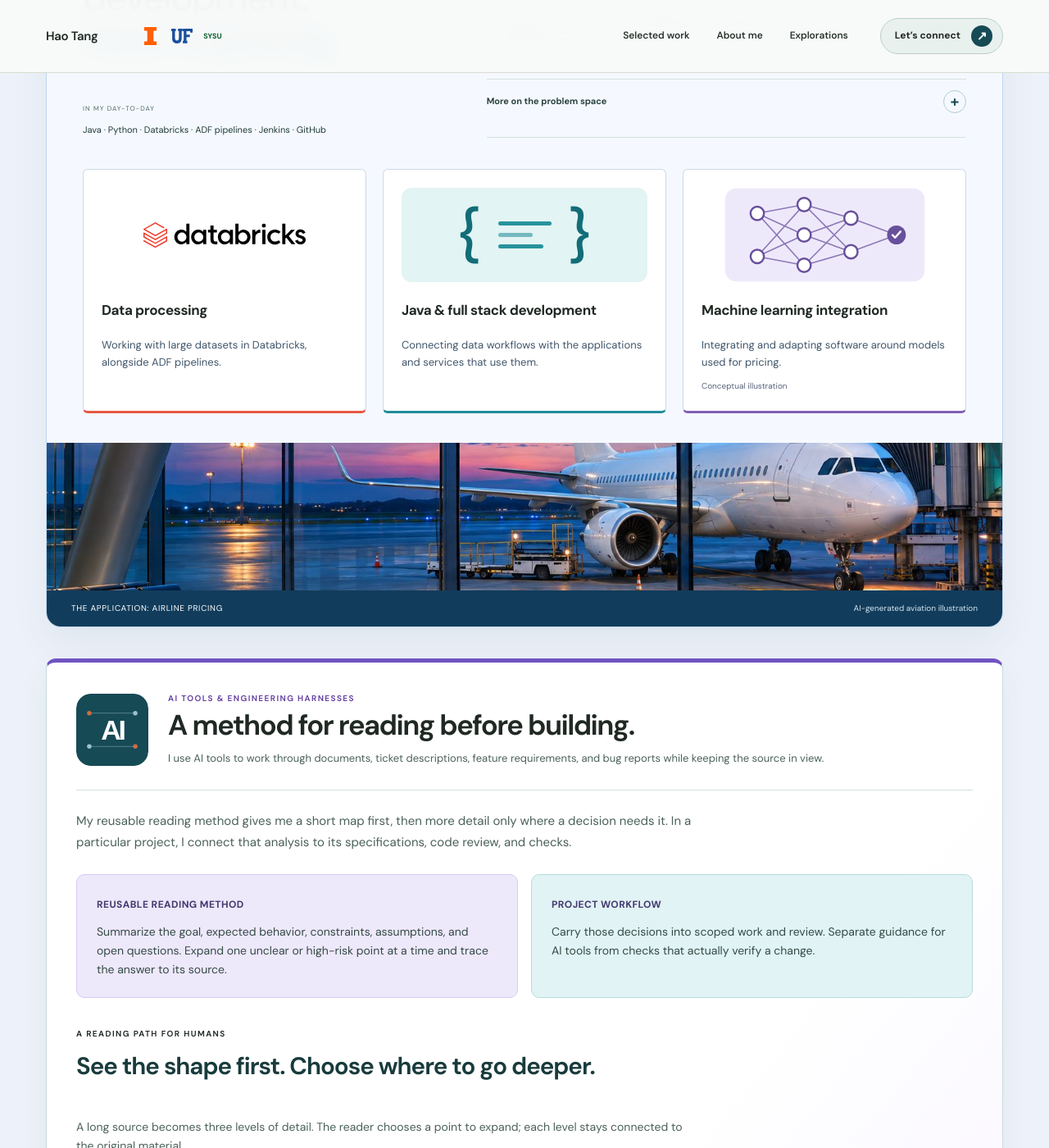
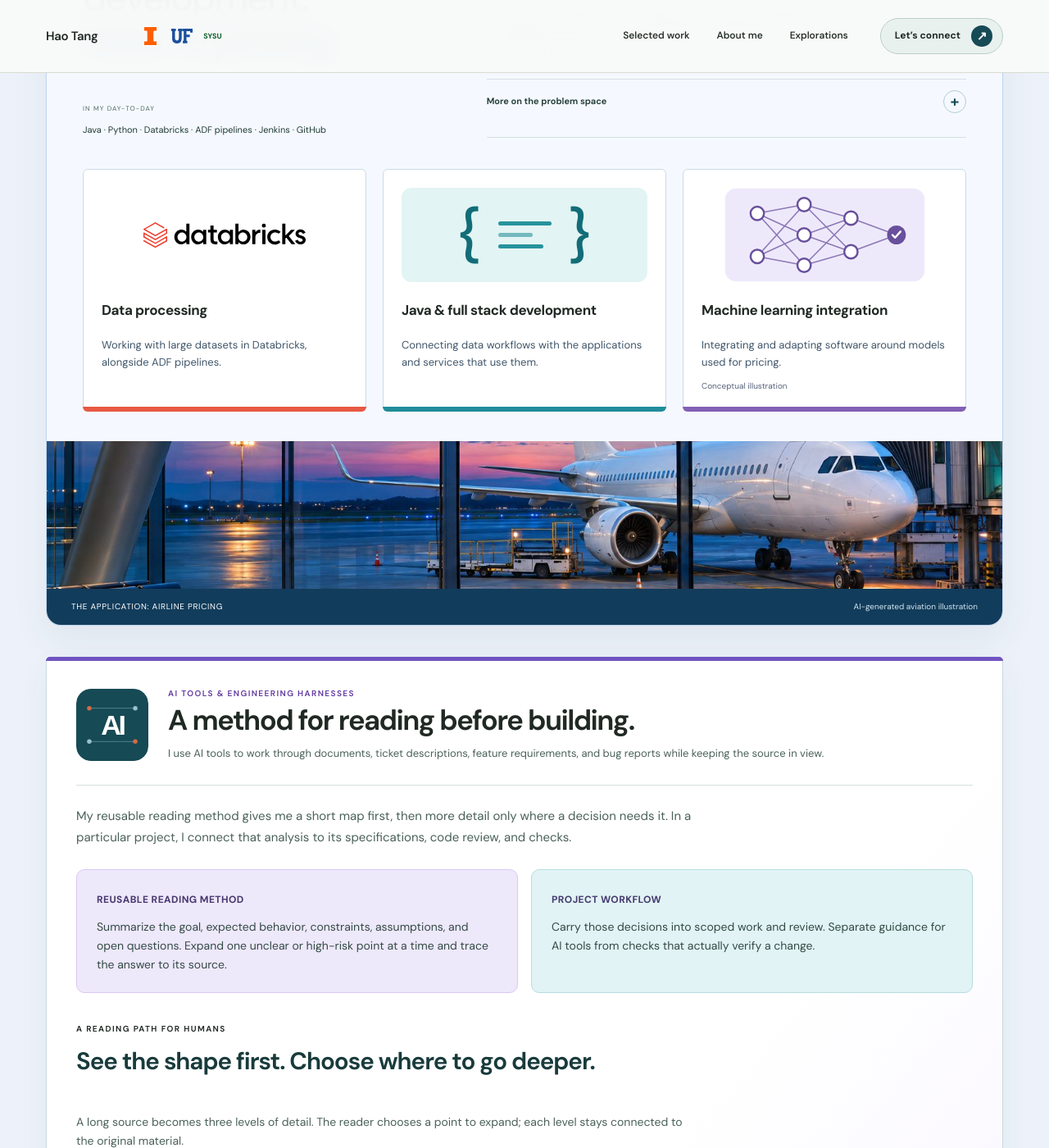
Before and after one commit to tanghao205/tanghao205.github.io, a Jekyll site: the page index.html, which Jekyll copies as it is, in a window 1280 px wide and 1400 px high, scrolled down 1260 px. Shown: the whole window at 82% size. Built offline with Jekyll 4.4.1, drawn with Linux system fonts in a browser that asks for light colours.

Commit message:
Refine card accents and add touch-friendly university labels

```diff
--- a/assets/portfolio/main.js
+++ b/assets/portfolio/main.js
@@ -1,5 +1,31 @@
 const navigation = document.querySelector("#navigation");
 const menuButton = document.querySelector(".menu-toggle");
+
+document.querySelectorAll(".university-trigger").forEach((button) => {
+  const label = document.getElementById(button.getAttribute("popovertarget"));
+  const positionLabel = () => {
+    const rect = button.getBoundingClientRect();
+    label.style.top = `${rect.bottom + 10}px`;
+    const width = label.getBoundingClientRect().width || Math.min(300, innerWidth - 32);
+    label.style.left = `${Math.max(16, Math.min(rect.left, innerWidth - width - 16))}px`;
+  };
+  label.addEventListener("beforetoggle", (event) => {
+    if (event.newState === "open") positionLabel();
+  });
+  label.addEventListener("toggle", () => {
+    const open = label.matches(":popover-open");
+    button.setAttribute("aria-expanded", String(open));
+    if (open) positionLabel();
+  });
+  button.addEventListener("pointerenter", (event) => {
+    if (event.pointerType === "mouse") label.showPopover();
+  });
+  button.addEventListener("pointerleave", (event) => {
+    if (event.pointerType === "mouse") label.hidePopover();
+  });
+  window.addEventListener("resize", () => label.hidePopover());
+  window.addEventListener("scroll", () => label.hidePopover(), { passive: true });
+});
 
 function closeMenu() {
   menuButton.setAttribute("aria-expanded", "false");
--- a/assets/portfolio/style.css
+++ b/assets/portfolio/style.css
@@ -186,6 +186,31 @@ ul {
   display: block;
   object-fit: contain;
 }
+.university-trigger {
+  display: grid;
+  place-items: center;
+  width: 100%;
+  height: 100%;
+  padding: 0;
+  border: 0;
+  background: transparent;
+  color: inherit;
+  cursor: pointer;
+}
+.university-tooltip {
+  position: fixed;
+  inset: auto;
+  margin: 0;
+  max-width: min(300px, calc(100vw - 32px));
+  padding: 10px 14px;
+  border: 1px solid var(--line);
+  border-radius: 6px;
+  background: #fff;
+  color: var(--ink);
+  box-shadow: 0 4px 16px #233b4520;
+  font-size: 14px;
+  line-height: 1.5;
+}
 .university-initials {
   font-size: 9px;
   font-weight: 650;
@@ -199,6 +224,10 @@ ul {
 .badge-illinois img {
   width: 20px;
   height: 24px;
+}
+.badge-florida img {
+  width: 26px;
+  height: 26px;
 }
 .badge-illinois,
 .badge-florida,
@@ -2432,8 +2461,21 @@ dialog::backdrop {
 }
 /* Color separates the reading depth; disclosure controls reveal practical detail. */
 .harness-section {
-  border-top: 5px solid #7053c1;
+  position: relative;
+  border-top: 1px solid #cbdadd;
+  border-radius: 6px;
   background: linear-gradient(130deg, #fff 55%, #f5f0ff);
+}
+.harness-section::before {
+  position: absolute;
+  top: -1px;
+  left: -1px;
+  right: -1px;
+  height: 5px;
+  border-radius: 6px 6px 0 0;
+  background: #7053c1;
+  content: "";
+  pointer-events: none;
 }
 .harness-heading .eyebrow {
   color: #6640a3;
@@ -2540,17 +2582,44 @@ dialog::backdrop {
   padding-top: 15px;
 }
 .harness-source {
-  border-radius: 8px;
+  position: relative;
+  border-radius: 6px;
+  border-left: 0;
+  padding-left: 26px;
   background: #eef0ff;
   border-left-color: #7053c1;
 }
+.harness-source::before {
+  position: absolute;
+  top: 0;
+  bottom: 0;
+  left: 0;
+  width: 4px;
+  border-radius: 6px 0 0 6px;
+  background: #7053c1;
+  content: "";
+  pointer-events: none;
+}
 .harness-source span {
   color: #59438c;
 }
 .harness-handoff {
-  border-radius: 10px;
+  position: relative;
+  border-radius: 6px;
   background: #e6effb;
-  border-left-color: #437bbd;
+  border-left: 0;
+  padding-left: 26px;
+}
+.harness-handoff::before {
+  position: absolute;
+  top: 0;
+  bottom: 0;
+  left: 0;
+  width: 4px;
+  border-radius: 6px 0 0 6px;
+  background: #437bbd;
+  content: "";
+  pointer-events: none;
 }
 .harness-handoff span {
   color: #245b94;
@@ -3201,6 +3270,7 @@ dialog::backdrop {
   line-height: 1.5;
 }
 .focus-capabilities > div {
+  position: relative;
   padding: 22px;
   border: 1px solid #cdd9e5;
   border-radius: 6px;
@@ -3233,13 +3303,24 @@ dialog::backdrop {
   line-height: 1.6;
 }
 .capability-data {
-  border-bottom: 3px solid #e85843 !important;
+  --capability-accent: #e85843;
 }
 .capability-software {
-  border-bottom: 3px solid #208c9a !important;
+  --capability-accent: #208c9a;
 }
 .capability-model {
-  border-bottom: 3px solid #8260b5 !important;
+  --capability-accent: #8260b5;
+}
+.focus-capabilities > div::after {
+  position: absolute;
+  bottom: -1px;
+  left: -1px;
+  right: -1px;
+  height: 6px;
+  border-radius: 0 0 6px 6px;
+  background: var(--capability-accent);
+  content: "";
+  pointer-events: none;
 }
 .capability-caption {
   display: block;
--- a/index.html
+++ b/index.html
@@ -29,9 +29,13 @@
         <div class="header-identity">
           <a class="brand" href="#home" aria-label="Hao Tang, home">Hao Tang</a>
           <ul class="university-badges" aria-label="Universities">
-            <li
-              class="university-badge badge-illinois"
-              title="University of Illinois Urbana-Champaign"
+            <li class="university-badge badge-illinois">
+              <button
+                class="university-trigger"
+                type="button"
+                popovertarget="university-illinois"
+                aria-label="University of Illinois Urbana-Champaign"
+                aria-expanded="false"
               >
                 <img
                   src="/assets/portfolio/uiuc-orange.svg"
@@ -39,21 +43,47 @@
                   width="20"
                   height="24"
                 />
+              </button>
+              <span id="university-illinois" class="university-tooltip" popover
+                >University of Illinois Urbana-Champaign</span
+              >
             </li>
-            <li class="university-badge badge-florida" title="University of Florida">
+            <li class="university-badge badge-florida">
+              <button
+                class="university-trigger"
+                type="button"
+                popovertarget="university-florida"
+                aria-label="University of Florida"
+                aria-expanded="false"
+              >
                 <img
                   src="/assets/portfolio/uf-monogram.svg"
                   alt="University of Florida"
                   width="26"
                   height="26"
                 />
+              </button>
+              <span id="university-florida" class="university-tooltip" popover
+                >University of Florida</span
+              >
             </li>
-            <li class="university-badge badge-sysu" title="Sun Yat-sen University">
+            <li class="university-badge badge-sysu">
+              <button
+                class="university-trigger"
+                type="button"
+                popovertarget="university-sysu"
+                aria-label="Sun Yat-sen University"
+                aria-expanded="false"
+              >
                 <span
                   class="university-initials"
                   role="img"
                   aria-label="Sun Yat-sen University"
                   >SYSU</span
+                >
+              </button>
+              <span id="university-sysu" class="university-tooltip" popover
+                >Sun Yat-sen University</span
               >
             </li>
           </ul>
```
Also changed, not shown: docs/design-guide.md (+6 -1 lines), docs/portfolio-brief.md (+13 -0 lines), tests/portfolio.spec.mjs (+27 -0 lines). Lines whose indentation alone changed are shown as unchanged.
